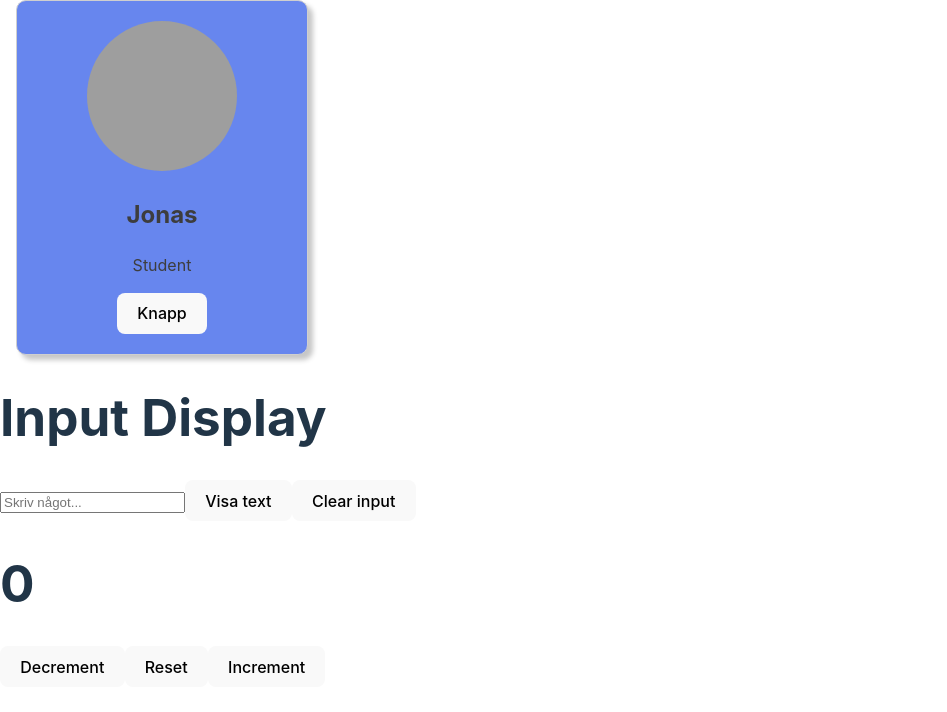
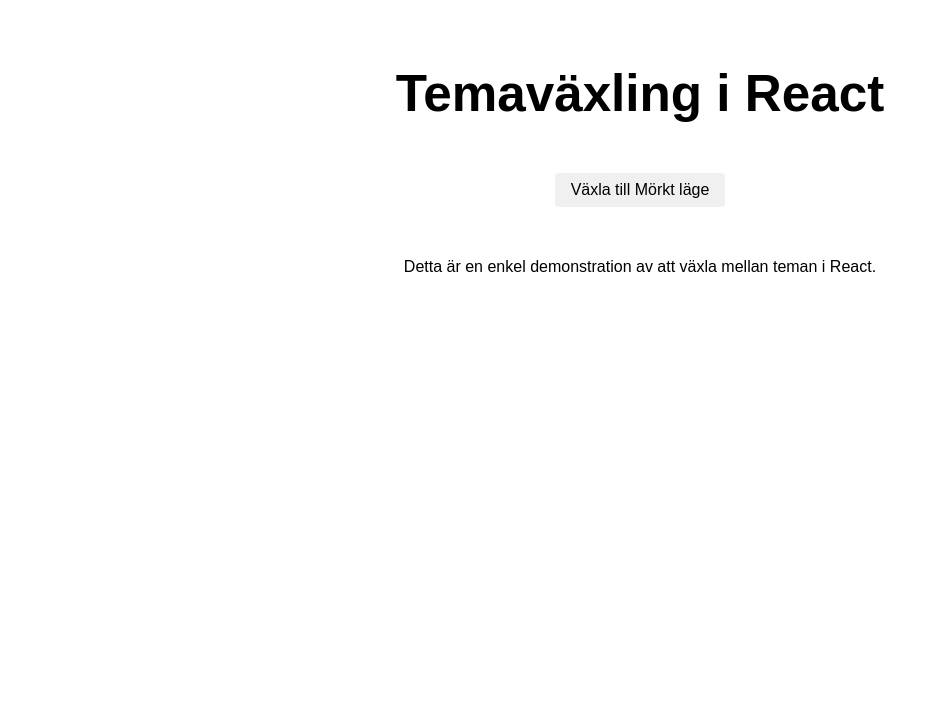
Before and after one commit to Jonas-Eklof/KYH, a React (Vite) app in the folder javascript-2/my-react-app/: page / in a window 1280 px wide. Shown: the top 712 px of the page, without its empty margins (0-947 px from the left). Built offline with nearby package versions, Linux system fonts and the light colour scheme; grey boxes are pictures that could not be loaded.

Commit message:
Teman.jsx/css

```diff
--- a/javascript-2/my-react-app/src/App.jsx
+++ b/javascript-2/my-react-app/src/App.jsx
@@ -5,18 +5,20 @@
 import Grandparent from "./Grandparent.jsx";
 import InputDisplay from "./InputDisplay.jsx";
 import Counter from "./Counter.jsx";
+import Teman from "./Teman.jsx";
 
 function App() {
   return (
-    <>
+    <div className="wrapper">
       {/* <Header /> */}
-      <ProfileCard />
+      {/* <ProfileCard /> */}
       {/* <Parent /> */}
       {/* <Grandparent /> */}
       {/* <Footer /> */}
-      <InputDisplay />
-      <Counter />
-    </>
+      {/* <InputDisplay /> */}
+      {/* <Counter /> */}
+      <Teman />
+    </div>
   );
 }
 
--- a/javascript-2/my-react-app/src/Counter.jsx
+++ b/javascript-2/my-react-app/src/Counter.jsx
@@ -10,11 +10,13 @@
   const reset = () => setCount(0);
   const increment = () => setCount((count) => count + 1);
   return (
-    <div>
+    <div className="count">
       <h1>{count}</h1>
-      <button onClick={decrement}>Decrement</button>
-      <button onClick={reset}>Reset</button>
-      <button onClick={increment}>Increment</button>
+      <div className="count-buttons">
+        <button onClick={decrement}>Decrement</button>
+        <button onClick={reset}>Reset</button>
+        <button onClick={increment}>Increment</button>
+      </div>
     </div>
   );
 }
--- /dev/null
+++ b/javascript-2/my-react-app/src/Teman.css
@@ -0,0 +1,45 @@
+/* Standardstilar */
+.app {
+  font-family: Arial, sans-serif;
+  text-align: center;
+  transition: background-color 0.3s ease, color 0.3s ease;
+}
+
+.header {
+  padding: 2rem;
+}
+
+.theme-toggle-button {
+  padding: 0.5rem 1rem;
+  margin-top: 1rem;
+  border: none;
+  border-radius: 4px;
+  cursor: pointer;
+  font-size: 1rem;
+}
+
+.theme-toggle-button:hover {
+  background-color: #ddd;
+}
+
+/* Ljust tema */
+.app.light {
+  background-color: #ffffff;
+  color: #000000;
+}
+
+.app.light .theme-toggle-button {
+  background-color: #f0f0f0;
+  color: #000000;
+}
+
+/* Mörkt tema */
+.app.dark {
+  background-color: #1e1e1e;
+  color: #ffffff;
+}
+
+.app.dark .theme-toggle-button {
+  background-color: #444444;
+  color: #ffffff;
+}
--- /dev/null
+++ b/javascript-2/my-react-app/src/Teman.jsx
@@ -0,0 +1,26 @@
+import React, { useState } from "react";
+import "./Teman.css";
+
+export default function Teman() {
+  const [theme, setTheme] = useState("light");
+
+  const toggleTheme = () => {
+    setTheme((prevTheme) => (prevTheme === "light" ? "dark" : "light"));
+  };
+
+  return (
+    <div className={`app ${theme}`}>
+      <header className="header">
+        <h1>Temaväxling i React</h1>
+        <button className="theme-toggle-button" onClick={toggleTheme}>
+          Växla till {theme === "light" ? "Mörkt" : "Ljust"} läge
+        </button>
+      </header>
+      <main className="content">
+        <p>
+          Detta är en enkel demonstration av att växla mellan teman i React.
+        </p>
+      </main>
+    </div>
+  );
+}
--- a/javascript-2/my-react-app/src/index.css
+++ b/javascript-2/my-react-app/src/index.css
@@ -66,12 +66,19 @@
   }
 }
 
+.wrapper {
+  display: flex;
+  flex-direction: column;
+  align-items: center;
+}
+
 .profile-card {
   background-color: #6786ee;
   color: hsl(0, 0%, 24%);
   max-width: 250px;
   border: 1px solid hsl(0, 0%, 81%);
   border-radius: 10px;
+  margin-top: 2rem;
   margin-left: 1rem;
   padding: 1.25rem;
   text-align: center;
@@ -83,3 +90,10 @@
     border-radius: 50%;
   }
 }
+
+.count {
+  display: flex;
+  flex-direction: column;
+  align-items: center;
+  margin-bottom: 2rem;
+}
```
